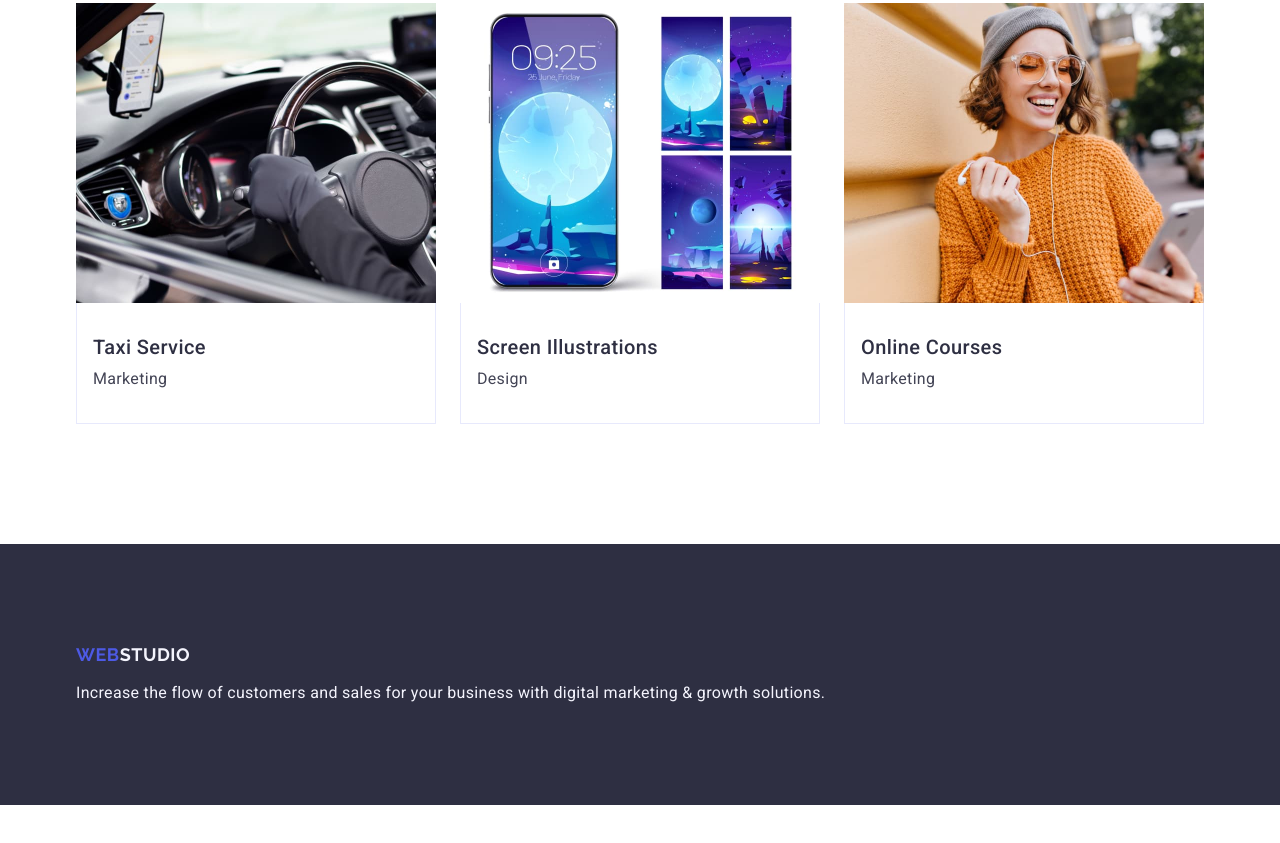
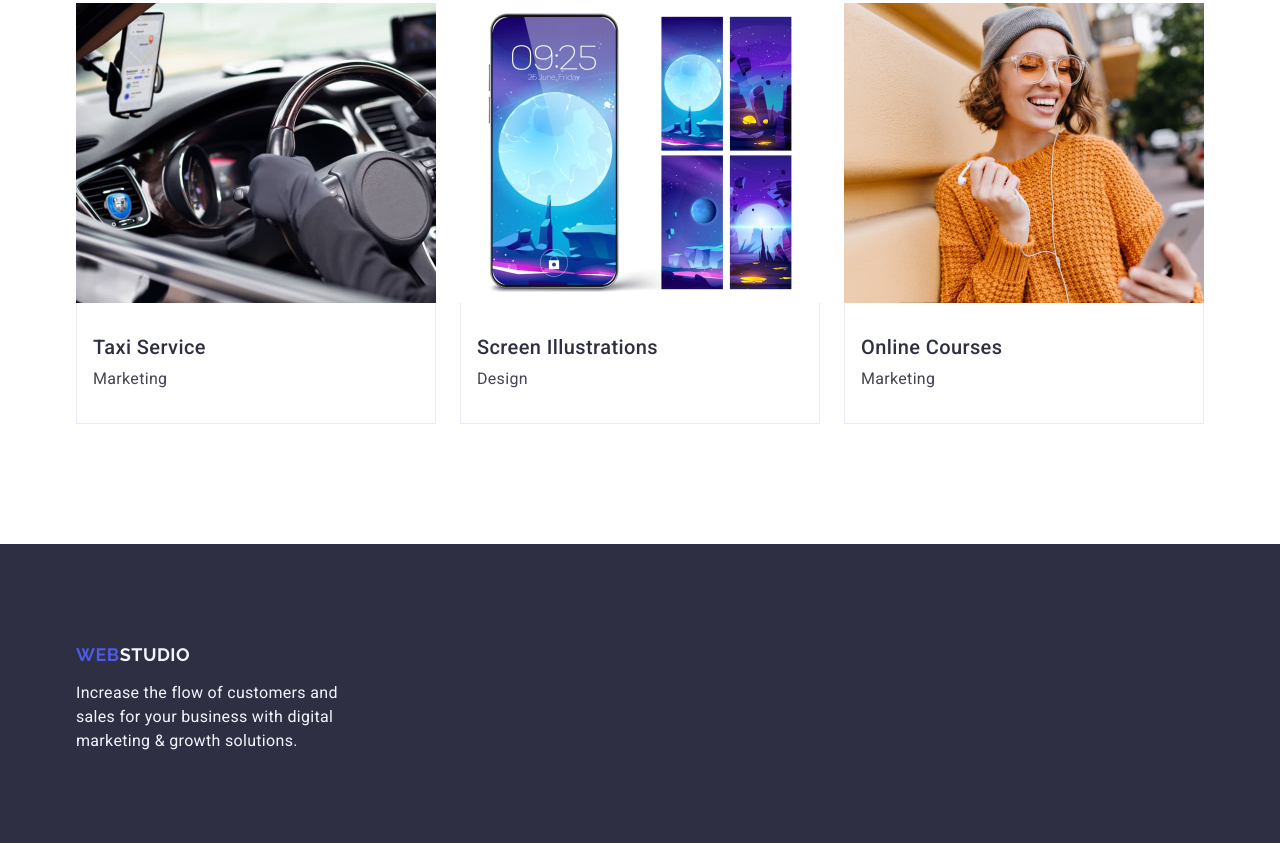
Before and after one commit to Holy-Basilisk/goit-markup-hw-03, a plain HTML site: page index.html in a window 1280 px wide. Shown: the part 2423-3266 px from the top of the page. Before the commit the page ends 3228 px from the top, so only its background shows below. Drawn offline with nearby package versions, Linux system fonts and the light colour scheme.

Commit message:
last minor fix

```diff
--- a/css/styles.css
+++ b/css/styles.css
@@ -234,6 +234,7 @@ body {
 	line-height: 1.5;
 	letter-spacing: 0.02em;
 }
+.footer p {max-width: 264px;}
 
 .portfolio {
 	background-color: var(--backgroundColorWhite);
```
